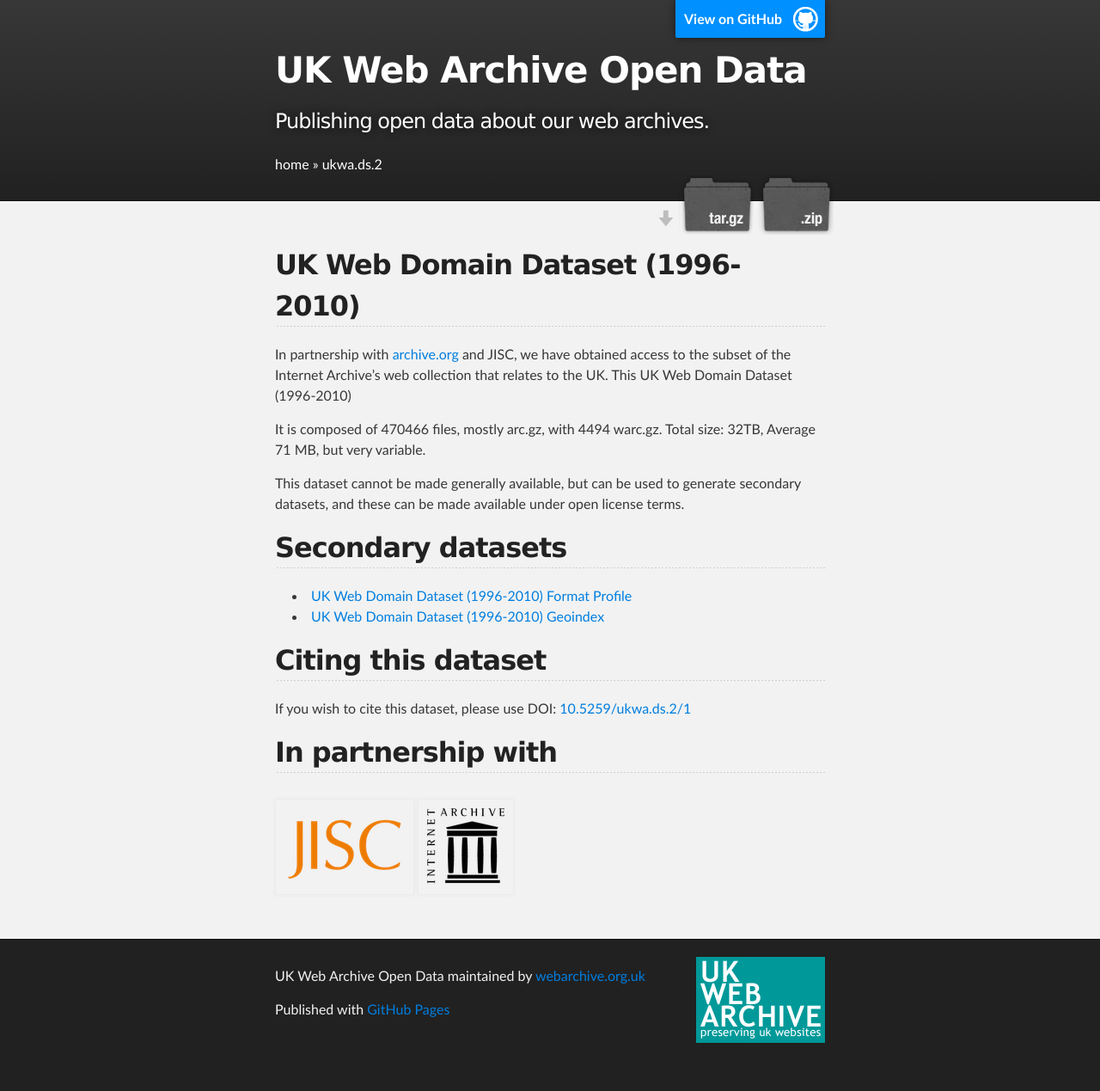
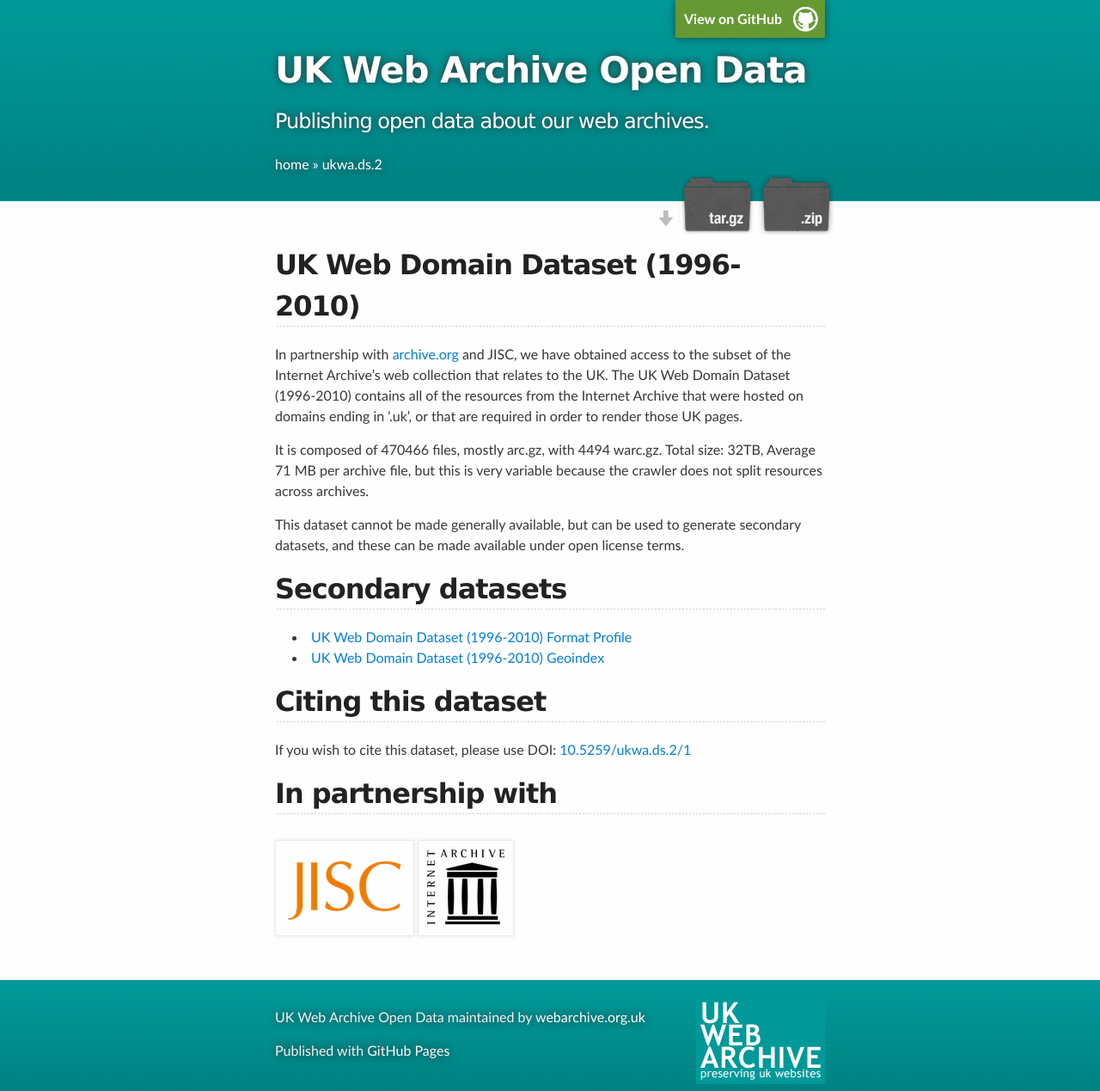
Before and after one commit to ukwa/opendata, a Jekyll site: the page built from ukwa.ds.2/index.md, in a window 1280 px wide. Shown: the whole page at 86% size. Built offline with Jekyll 4.4.1, drawn with Linux system fonts in a browser that asks for light colours; before the commit the page ends 1221 px from its top, so only the background shows below that.

Commit message:
UKWA colours and fixed up text.

```diff
--- a/_config.yml
+++ b/_config.yml
@@ -1 +1,3 @@
+exclude: [geoindex-1, tests]
+baseurl: /opendata
 breadcrumb_list: [1, 2, 3, 4, 5, 6, 7, 8, 9, 10, 11, 12, 13, 14, 15]
--- a/_layouts/default.html
+++ b/_layouts/default.html
@@ -5,7 +5,11 @@
     <meta charset='utf-8' />
     <meta name="description" content="UK Web Archive Open Data : Repository of documentation about the open datasets published by the UK Web Archive." />
 
-    <link rel="stylesheet" type="text/css" media="screen" href="/opendata/stylesheets/stylesheet.css">
+    <base href="{{ site.baseurl }}/" />
+
+    <link rel="stylesheet" type="text/css" media="screen" href="{{ site.baseurl }}/stylesheets/stylesheet.css">
+
+    <link rel="icon" href="http://www.webarchive.org.uk/ukwa/favicon.ico">
 
     <title>{{ page.title }}</title>
   </head>
@@ -17,7 +21,7 @@
         <header class="inner">
           <a id="forkme_banner" href="https://github.com/ukwa/opendata">View on GitHub</a>
 
-          <h1 id="project_title"><a href="/opendata/">UK Web Archive Open Data</a></h1>
+          <h1 id="project_title"><a href="{{ site.baseurl }}">UK Web Archive Open Data</a></h1>
           <h2 id="project_tagline">Publishing open data about our web archives.</h2>
 
 {% capture url_parts %} {{ page.url | remove: "/index.html" | replace:'/'," " }}{% endcapture %}
@@ -25,9 +29,9 @@
 {% assign previous="/opendata" %}
 <ul id="breadcrumb">
  {% if num_parts == "0" or num_parts == "-1" %}
-  <li><a href="/opendata/">home</a> &nbsp; </li>
+  <li><a href="{{ site.baseurl }}/">home</a> &nbsp; </li>
  {% else %}
-  <li><a href="/opendata/">home</a></li>
+  <li><a href="{{ site.baseurl }}/">home</a></li>
 
   {% for unused in site.pages limit:num_parts %}
    {% capture first_word %}{{ url_parts | truncatewords:1 | remove:"..."}}{% endcapture %}
@@ -59,7 +63,7 @@
     <!-- FOOTER  -->
     <div id="footer_wrap" class="outer">
       <footer class="inner">
-        <img src="/opendata/images/ukwa.jpg" style="float:right;"/>
+        <img src="{{ site.baseurl }}/images/ukwa.jpg" style="float:right;"/>
         <p class="copyright">UK Web Archive Open Data maintained by <a href="http://www.webarchive.org.uk/">webarchive.org.uk</a></p>
         <p>Published with <a href="http://pages.github.com">GitHub Pages</a></p>
       </footer>
--- a/stylesheets/stylesheet.css
+++ b/stylesheets/stylesheet.css
@@ -289,6 +289,7 @@
   padding: 10px 50px 10px 10px;
   color: #fff;
   background: url('../images/blacktocat.png') #0090ff no-repeat 95% 50%;
+  background: url('../images/blacktocat.png') #693 no-repeat 95% 50%;
   font-weight: 700;
   box-shadow: 0 0 10px rgba(0,0,0,.5);
   border-bottom-left-radius: 2px;
@@ -296,12 +297,15 @@
 }
 
 #header_wrap {
-  background: #212121;
-  background: -moz-linear-gradient(top, #373737, #212121);
-  background: -webkit-linear-gradient(top, #373737, #212121);
-  background: -ms-linear-gradient(top, #373737, #212121);
-  background: -o-linear-gradient(top, #373737, #212121);
-  background: linear-gradient(top, #373737, #212121);
+  background: #009999;
+  background-image: url("../images/ukwa.jpg");
+  background-repeat: no-repeat;
+  background-position: 20px center;
+  background: -moz-linear-gradient(top, #009999, #008282);
+  background: -webkit-linear-gradient(top, #009999, #008282);
+  background: -ms-linear-gradient(top, #009999, #008282);
+  background: -o-linear-gradient(top, #009999, #008282);
+  background: linear-gradient(top, #009999, #008282);
 }
 
 #header_wrap .inner {
@@ -313,7 +317,10 @@
   color: #fff;
   font-size: 42px;
   font-weight: 700;
-  text-shadow: #111 0px 0px 10px;
+  text-shadow: #333 0px 0px 10px;
+}
+#project_title a {
+  text-shadow: #333 0px 0px 10px;
 }
 
 #project_tagline {
@@ -321,7 +328,7 @@
   font-size: 24px;
   font-weight: 300;
   background: none;
-  text-shadow: #111 0px 0px 10px;
+  text-shadow: #333 0px 0px 10px;
 }
 
 #downloads {
@@ -364,9 +371,9 @@
 }
 
 #main_content_wrap {
-  background: #f2f2f2;
-  border-top: 1px solid #111;
-  border-bottom: 1px solid #111;
+  background: #fefefe;
+  border-top: 1px solid #008C8C;
+  border-bottom: 1px solid #008C8C;
 }
 
 #main_content {
@@ -387,12 +394,23 @@
 }
 #breadcrumb li a {
   color: white;
+  text-shadow: #333 0px 0px 10px;
 }
 
 #footer_wrap {
   background: #212121;
+  background: #099;
+  background: -moz-linear-gradient(top, #009999, #008282);
+  background: -webkit-linear-gradient(top, #009999, #008282);
+  background: -ms-linear-gradient(top, #009999, #008282);
+  background: -o-linear-gradient(top, #009999, #008282);
+  background: linear-gradient(top, #009999, #008282);
+  text-shadow: #333 0px 0px 10px;
 }
-
+#footer_wrap a {
+  color: white;
+  text-shadow: #333 0px 0px 10px;
+}
 
 
 /*******************************************************************************
--- a/ukwa.ds.2/index.md
+++ b/ukwa.ds.2/index.md
@@ -3,9 +3,9 @@
 title: UK Web Domain Dataset (1996-2010)
 ---
 
-In partnership with [archive.org](http://www.archive.org/) and JISC, we have obtained access to the subset of the Internet Archive's web collection that relates to the UK. This UK Web Domain Dataset (1996-2010)
+In partnership with [archive.org](http://www.archive.org/) and JISC, we have obtained access to the subset of the Internet Archive's web collection that relates to the UK. The UK Web Domain Dataset (1996-2010) contains all of the resources from the Internet Archive that were hosted on domains ending in '.uk', or that are required in order to render those UK pages.
 
-It is composed of 470466 files, mostly arc.gz, with 4494 warc.gz. Total size: 32TB, Average 71 MB, but very variable.
+It is composed of 470466 files, mostly arc.gz, with 4494 warc.gz. Total size: 32TB, Average 71 MB per archive file, but this is very variable because the crawler does not split resources across archives.
 
 This dataset cannot be made generally available, but can be used to generate secondary datasets, and these can be made available under open license terms.
 
```
Also changed, not shown: ukwa.ds.2/fmt/index.md (+1 -1 lines), ukwa.ds.2/geo/index.md (+1 -1 lines).
